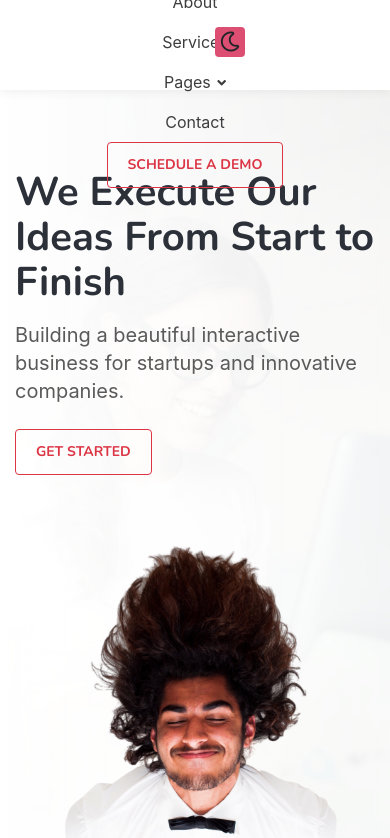
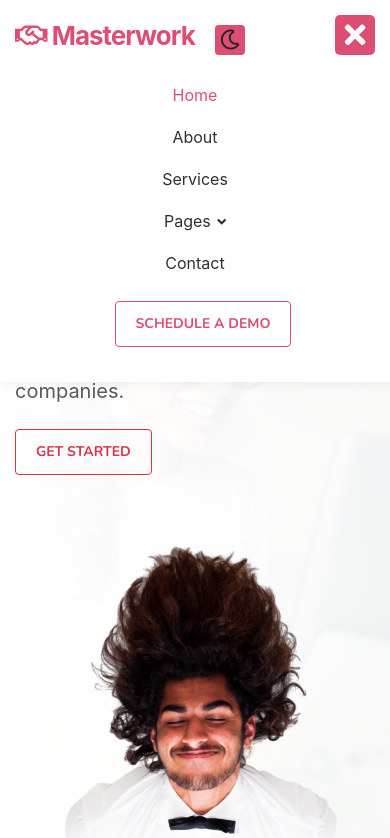
Before and after one commit to LeoNorman/bc32e_capstone, a plain HTML site: page Masterworld.project/index.html in a window 390 px wide. Both pictures are taken after a click on the button 358 px from the left and 45 px from the top of the page. Shown: the top 838 px of the page. Drawn offline with nearby package versions, Linux system fonts and the light colour scheme; a script that the page names is missing.

Commit message:
new update by long 6.6.22

```diff
--- a/Masterworld.project/css/index.css
+++ b/Masterworld.project/css/index.css
@@ -54,10 +54,13 @@ a:hover {
     text-decoration: none;
 }
 
+.container {
+    position: relative;
+}
+
 /* HEADER  */
 
-
-header {
+#header {
     height: 90px;
     display: flex;
     align-items: center;
@@ -66,15 +69,80 @@ header {
     transition: all 0.5s;
 }
 
-#header .menu {
-    display: flex;
-    justify-content: flex-end;
+#header .navbar {
+    padding: 0;
 }
 
-header .container .navbar-brand {
+#header .navbar .navbar-brand {
+    font-size: 26px;
+    font-weight: 700;
+    letter-spacing: -1px;
     color: #dc4f72;
-    font-size: 1.625rem;
-    font-weight: 700;
+}
+
+#header .navbar-nav {
+    align-items: center;
+}
+
+#header .navbar-nav .nav-item .nav-link {
+    font-size: 16px;
+    color: #2c3038;
+    /* padding: 0 15px; */
+    transition: all 0.5s;
+}
+
+#header .navbar-nav .nav-item .nav-link i.fa {
+    font-size: 14px;
+    padding-left: 2px;
+    font-weight: 600;
+}
+
+#header .navbar-nav .active .nav-link {
+    color: #dc4f72;
+}
+
+#header .navbar-nav .nav-item .nav-link::after {
+    content: "";
+    width: 0;
+    height: 2px;
+    background-color: #dc4f72;
+    display: block;
+    transition: all 0.5s;
+}
+
+#header .navbar-nav .nav-item .nav-link:hover {
+    color: #dc4f72;
+}
+
+#header .navbar-nav .nav-item .nav-link:hover:after {
+    width: 20px;
+}
+
+#header .navbar-nav .nav-item .btn-outline-danger {
+    border-color: #dc4f72;
+    color: #dc4f72;
+}
+
+#header .navbar-nav .nav-item .theme-button {
+    display: inline-block;
+    margin-left: 16px;
+}
+
+#header .navbar-nav .nav-item .btn-outline-danger:hover {
+    color: #fff;
+    background-color: #dc4f72;
+    border-color: #dc4f72;
+}
+
+#header .btn-outline-danger:focus,
+#header .btn-outline-danger.focus {
+    box-shadow: 0 0 0 0.2rem rgb(220 79 114 / 50%);
+}
+
+.btn-outline-danger:not(:disabled):not(.disabled).active:focus,
+.btn-outline-danger:not(:disabled):not(.disabled):active:focus,
+.show>.btn-outline-danger.dropdown-toggle:focus {
+    box-shadow: 0 0 0 0.2rem rgb(220 79 114 / 50%);
 }
 
 #header .navbar-toggler {
@@ -82,12 +150,12 @@ header .container .navbar-brand {
 }
 
 #header .navbar-toggler-icon {
-    width: 34px;
-    height: 34px;
-    line-height: 34px;
-    background-color: var(--primary);
+    width: 40px;
+    height: 40px;
+    line-height: 40px;
+    background-color: #dc4f72;
     color: #fff;
-    font-size: 24px;
+    font-size: 30px;
     border-radius: 5px;
 }
 
@@ -107,94 +175,19 @@ header .container .navbar-brand {
     display: block;
 }
 
-header .container .menu .nav-item {
-    padding: 0 15px;
-    line-height: 54px;
+#header.fixed-top {
+    position: fixed;
+    top: 0;
+    left: 0;
+    z-index: 5;
 }
 
-#header .container .menu .nav-item.active .nav-link {
-    color: #dc4f72;
-}
-
-#header .container .menu .nav-item.active .nav-link::before {
-    content: "";
-    position: absolute;
-    background: #dc4f72;
-    width: 0;
-    height: 2px;
-    bottom: 29px;
-}
-
-#header .container .menu .nav-item.active .nav-link:hover::before {
-    width: 20px;
-}
-
-#header .container .menu .nav-item .nav-link::before {
-    content: "";
-    position: absolute;
-    background: #dc4f72;
-    width: 0;
-    height: 2px;
-    bottom: 29px;
-}
-
-#header .container .menu .nav-item .nav-link:hover::before {
-    width: 20px;
-}
-
-#header .container .menu .nav-item .nav-link {
-    color: #333;
-    opacity: 0.95;
-    transition: all 0.5s ease;
-}
-
-#header .container .menu .nav-item .nav-link:hover {
-    color: #dc4f72;
-}
-
-#header .container .menu .nav-item .nav-link i {
-    font-size: 14px;
-    padding-left: 2px;
-}
-
-.header__btn {
-    padding: 0 15px;
-    margin-left: 16px;
-    display: flex;
-    align-items: center;
-}
-
-.header__btn .btn-outline-danger:hover {
-    color: #fff;
-    background-color: #dc4f72;
-    border-color: #dc4f72;
-}
-
-button.navbar-toggler .icon-expand:hover {
-    display: none;
-}
-
-.navbar-dark .navbar-brand:focus,
-.navbar-dark .navbar-brand:hover {
-    color: #dc4f72;
-}
-
-.fa-bars {
-    background-color: #dc4f72;
-    color: #fff;
-    width: 34px;
-    height: 34px;
-    line-height: 34px;
-    border-radius: 4px;
-}
-
-.fa-times {
-    background-color: #dc4f72;
-    color: #fff;
-    width: 34px;
-    height: 34px;
-    line-height: 34px;
-    border-radius: 4px;
+#header.nav-fixed {
+    padding: 0px;
+    background-color: #fff;
+    height: 70px;
+    border-bottom: none;
+    box-shadow: 0 3px 6px 0 rgb(0 0 0 / 5%);
 }
 
 #header #switchButton {
@@ -205,8 +198,8 @@ button.navbar-toggler .icon-expand:hover {
     font-size: 20px;
     padding: 0;
     position: absolute;
-    top: 27px;
-    left: 240px;
+    top: 10px;
+    left: 210px;
     z-index: 50;
 }
 
@@ -214,37 +207,19 @@ button.navbar-toggler .icon-expand:hover {
     box-shadow: none;
 }
 
-@media (min-width: 768px) {
-    header {
+@media only screen and (max-width: 991px) {
+    #header {
         height: auto;
-    }
-}
-
-@media (max-width: 992px) {
-    header .menu .navbar-nav {
-        display: none;
+        padding: 15px 0;
     }
 
-    header .menu.show .navbar-nav {
-        display: block;
+    #header.nav-fixed {
+        height: auto;
+        padding: 10px 0;
     }
 
-    header .menu.show .nav-item {
-        line-height: 24px;
-        display: block;
-    }
-
-    header .menu.show .nav-link {}
-
-    header .menu.show .header__btn {
-        display: flex;
-        justify-content: center;
-        margin: 0;
-    }
-
-    #header #switchButton {
-        position: absolute;
-        left: 210px;
+    #header .header__btn {
+        margin-top: 16px;
     }
 }
 
--- a/Masterworld.project/css/themedark.css
+++ b/Masterworld.project/css/themedark.css
@@ -15,13 +15,17 @@
   background-color: #000;
   box-shadow: 0 0 2px rgba(255, 255, 255, 0.5);
 }
-.dark #header .menu .navbar-nav .nav-item .nav-link {
+
+.dark #header.nav-fixed {
+  background-color: #000;
+}
+.dark #header .navbar-nav .nav-item .nav-link {
   color: #fff;
 }
 .dark #header .navbar-nav .active .nav-link {
   color: #dc4f72;
 }
-.dark #header .menu .navbar-nav .header__btn .theme-button {
+.dark #header .navbar-nav .header__btn .theme-button {
   background-color: #dc4f72;
   color: #fff;
 }
--- a/Masterworld.project/index.html
+++ b/Masterworld.project/index.html
@@ -42,23 +42,23 @@
                 <i class="far fa-moon"></i>
                 <i class="fa fa-sun"></i>
             </button>
-            <nav class="navbar navbar-expand-lg navbar-dark">
+            <nav class="navbar navbar-expand-lg">
                 <!-- Brand -->
-                <a class="navbar-brand" href="#">
+                <a class="navbar-brand" href="./index.html">
                     <i class="far fa-handshake"></i>
                     <span>Masterwork</span>
                 </a>
 
                 <!-- Toggler/collapsibe Button -->
-                <button class="navbar-toggler" type="button" data-toggle="collapse" data-target="#collapsibleNavbar"
-                    aria-expanded="false">
-                    <span class="navbar-toggler-icon fa icon-expand fa-bars"></span>
+                <button class="navbar-toggler collapsed" type="button" data-toggle="collapse"
+                    data-target="#collapsibleNavbar">
+                    <span class="navbar-toggler-icon fa icon-expand fa-bars show"></span>
                     <span class="navbar-toggler-icon fa icon-close fa-times"></span>
                 </button>
 
                 <!-- Navbar links -->
-                <div class="menu collapse navbar-collapse" id="collapsibleNavbar">
-                    <ul class="navbar-nav">
+                <div class="collapse navbar-collapse" id="collapsibleNavbar">
+                    <ul class="navbar-nav ml-auto">
                         <li class="nav-item active">
                             <a class="nav-link" href="#">Home</a>
                         </li>
@@ -69,13 +69,15 @@
                             <a class="nav-link" href="#">Services</a>
                         </li>
                         <li class="nav-item">
-                            <a class="nav-link" href="#">Pages <i class="fas fa-angle-down"></i></a>
+                            <a class="nav-link" href="#">Pages
+                                <i class="fa fa-angle-down"></i>
+                            </a>
                         </li>
                         <li class="nav-item">
                             <a class="nav-link" href="#">Contact</a>
                         </li>
-                        <li class="header__btn">
-                            <a href="#" class="btn btn-outline-danger theme-button">SCHEDULE A DEMO</a>
+                        <li class="nav-item header__btn">
+                            <a class="btn btn-outline-danger theme-button" href="#">Schedule a Demo</a>
                         </li>
                     </ul>
                 </div>
```
